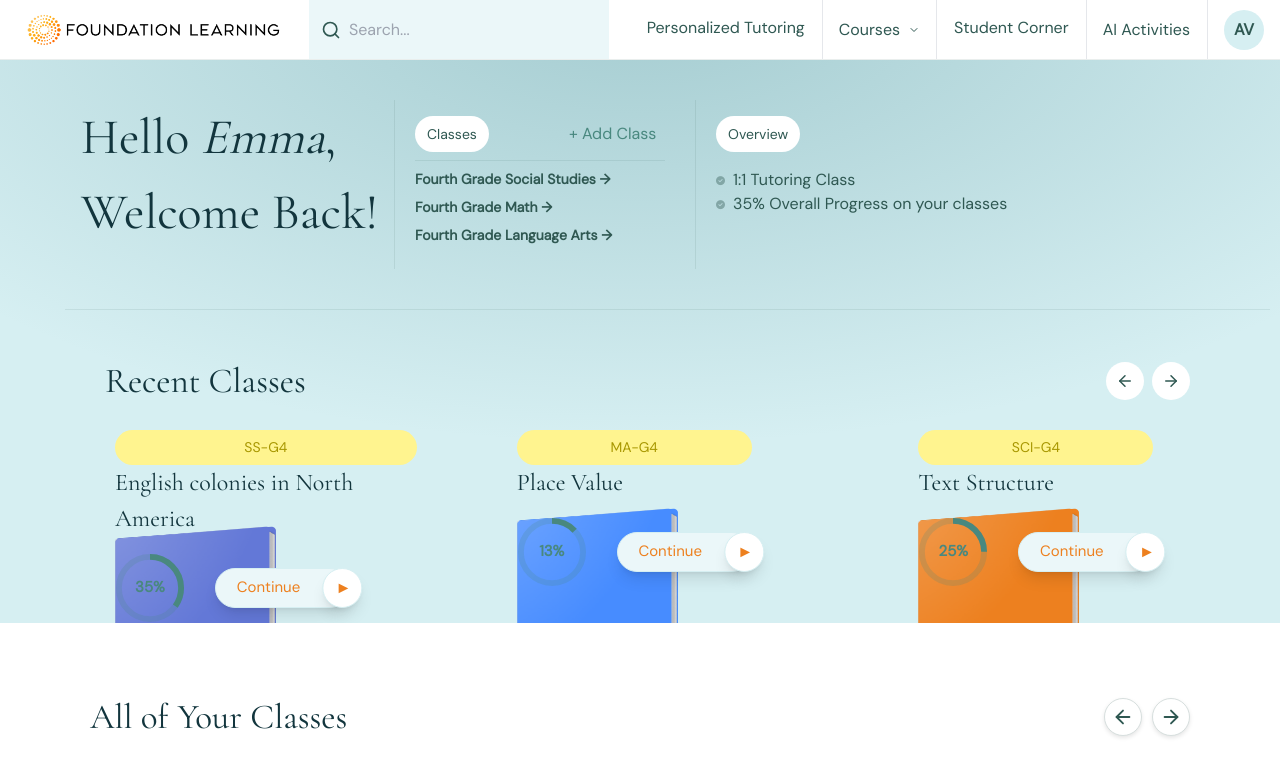
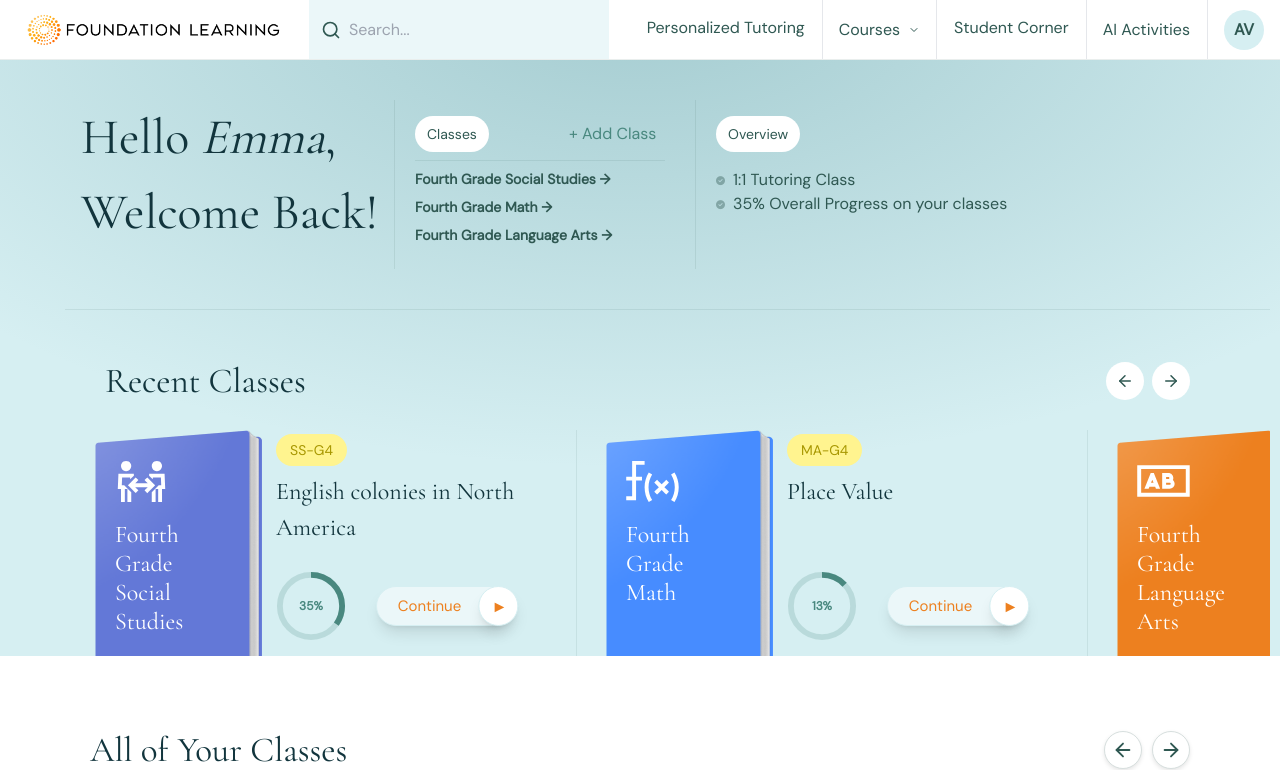
Before and after one commit to pulakkar333/Foundation_learning, a Next.js app: page / in a window 1280 px wide. Shown: the top 770 px of the page. Built offline with nearby package versions, Linux system fonts and the light colour scheme.

Commit message:
complete

```diff
--- a/src/components/slider.tsx
+++ b/src/components/slider.tsx
@@ -16,6 +16,7 @@ interface ClassItem {
 interface SliderProps {
   title: string;
   data: ClassItem[];
+  className?: string;
 }
 
 export default function Slider({ title, data }: SliderProps) {
@@ -32,18 +33,41 @@ export default function Slider({ title, data }: SliderProps) {
           {title}
         </h2>
 
-        <div className="flex gap-[8px] md:pr-[42px] xl:pr-[80px]">
+        <div
+          style={{ paddingRight: "" }}
+          className="flex gap-[8px] md:pr-[42px] xl:pr-[80px]"
+        >
           <button
             className="w-[38px] h-[38px] p-[10px] bg-[#FFF] rounded-full"
             onClick={prevSlide}
           >
-            <ArrowLeft size={18} className="text-[#2F5852]" />
+            <ArrowLeft
+              size={18}
+              className="text-gray-700"
+              style={{
+                color: "#2F5852",
+                fontSize: "13.256px",
+                fontWeight: "900",
+                letterSpacing: "1.326px",
+                textTransform: "uppercase",
+              }}
+            />
           </button>
           <button
             className="w-auto h-[38px] p-[10px] bg-white rounded-full"
             onClick={nextSlide}
           >
-            <ArrowRight size={18} className="text-[#2F5852]" />
+            <ArrowRight
+              size={18}
+              className="text-gray-700"
+              style={{
+                color: "#2F5852",
+                fontSize: "13.256px",
+                fontWeight: "900",
+                letterSpacing: "1.326px",
+                textTransform: "uppercase",
+              }}
+            />
           </button>
         </div>
       </div>
@@ -54,7 +78,22 @@ export default function Slider({ title, data }: SliderProps) {
           style={{ transform: `translateX(-${currentIndex * 100}%)` }}
         >
           {data.map((classItem, index) => (
-            <div key={index} className="w-full md:w-1/2">
+            <div
+              key={index}
+              className="w-full sm:w-1/1 md:w-1/1 lg:w-1/2 md:pl-[px] relative"
+            >
+              {index !== 0 && (
+                <div
+                  className="h-full w-px absolute left-0 top-0 bottom-0 ssm:hidden md:block xl:block"
+                  style={{
+                    strokeWidth: "1px",
+                    stroke: "rgba(47, 88, 82, 0.00)",
+                    opacity: 0.3,
+                    backgroundColor: "rgba(47, 88, 82, 0.3)",
+                  }}
+                ></div>
+              )}
+
               <div className="flex flex-col items-center ssm:flex-row ssm:px-[35px] md:px-[40px] xl:px-[50px]">
                 <div className="relative">
                   {classItem.images.map((imgSrc, idx) => (
@@ -64,22 +103,85 @@ export default function Slider({ title, data }: SliderProps) {
                       alt={`Image ${idx + 1} - ${classItem.title}`}
                       width={161}
                       height={256}
-                      className="absolute xl:w-[161px] xl:h-[226px] md:w-[161px] md:h-[226px] ssm:w-[132px] ssm:h-[195px]"
+                      className={`absolute
+      ${
+        idx === 0
+          ? "relative top-[6px] right-[14px]"
+          : idx === 1
+          ? "bottom-0 left-[-16px]"
+          : "bottom-0 right-[20px]"
+      }
+      xl:w-[161px] xl:h-[226px]
+      md:w-[161px] md:h-[226px]
+      ssm:w-[132px] ssm:h-[195px]`}
                       style={{ maxWidth: "none" }}
                     />
                   ))}
+
+                  <div className="absolute inset-0 flex flex-col xl:mt-[30px] md:mt-[20px] ssm:mt-[20px]">
+                    <Image
+                      src={classItem.svgIcon}
+                      alt="Custom SVG"
+                      width={53}
+                      height={42}
+                      className="text-white mb-2 xl:w-[53px] xl:h-[42px] md:w-[53px] md:h-[42px] ssm:w-[41px] ssm:h-[32px]"
+                    />
+
+                    <h3
+                      className="xl:text-[24px] md:text-[24px] ssm:text-[20px] text-white"
+                      style={{
+                        fontFamily: '"Cormorant Garamond", serif',
+                        fontStyle: "normal",
+                        fontWeight: 500,
+                        lineHeight: "normal",
+                        marginTop: "10px",
+                        textAlign: "left",
+                        marginRight: "50px",
+                      }}
+                    >
+                      {classItem.title}
+                    </h3>
                   </div>
+                </div>
+
                 <div className="flex flex-col justify-center">
-                  <span className="flex items-center justify-center px-[14px] py-[7px] rounded-full bg-[#FFF48F] text-[#A89700] text-[14px]">
+                  <div className="flex flex-col items-center ssm:items-start sm:items-start gap-2">
+                    <span
+                      className="flex flex-shrink-0 items-center justify-center w-auto h-[32px] px-[14px] py-[7px] rounded-full bg-[#FFF48F] ssm:self-start"
+                      style={{
+                        transform: "rotate(-0.092deg)",
+                        overflow: "hidden",
+                        textAlign: "right",
+                        textOverflow: "ellipsis",
+                        fontSize: "14px",
+                        fontStyle: "normal",
+                        fontWeight: 400,
+                        lineHeight: "normal",
+                        color: "#A89700",
+                        display: "-webkit-box",
+                        WebkitBoxOrient: "vertical",
+                        WebkitLineClamp: 1,
+                      }}
+                    >
                       {classItem.code}
                     </span>
-                  <h3 className="text-[24px] text-[#12353D] font-medium font-cormorant">
+
+                    <h3 className="xl:text-[24px] md:text-[24px] ssm:text-[20px] font-medium text-[#12353D] font-cormorant xl:w-[250px] xl:h-[87px] md:w-[250px] md:h-[87px] ssm:self-start ssm:w-[186px] ssm:h-[48px] mb-[10px]">
                       {classItem.topic}
                     </h3>
-                  <div className="flex items-center space-x-[30px] mt-4">
-                    <div className="relative w-[70px] h-[70px]">
+                  </div>
+
+                  <div className="flex items-center xl:space-x-[30px] md:space-x-[48px] ssm:space-x-[5px] ssm:mt-[20px] xl:mt-0 md:mt-0 mb-[10px]">
+                    <div className="relative xl:w-[70px] xl:h-[70px] md:w-[70px] md:h-[70px] ssm:w-[40px] ssm:h-[40px]">
                       <svg className="w-full h-full" viewBox="0 0 36 36">
-                        <circle cx="18" cy="18" r="16" fill="none" stroke="#49887F33" strokeWidth="3" />
+                        <circle
+                          cx="18"
+                          cy="18"
+                          r="16"
+                          fill="none"
+                          stroke="#49887F33"
+                          strokeWidth="3"
+                        />
                         <circle
                           cx="18"
                           cy="18"
@@ -92,16 +194,23 @@ export default function Slider({ title, data }: SliderProps) {
                           transform="rotate(-90 18 18)"
                         />
                       </svg>
-                      <span className="absolute inset-0 flex items-center justify-center font-semibold text-[#49887F] text-[15px]">
+                      <span className="absolute inset-0 flex items-center justify-center font-semibold text-[#49887F] ssm:text-[12px] text-[15px]">
                         {classItem.progress}%
                       </span>
                     </div>
-                    <button className="relative flex items-center justify-center w-[135px] h-[40px] rounded-[100px] border border-[#D6EFF2] bg-[#EBF7F9] font-medium shadow-lg">
-                      <span className="text-[#ED801F] text-[15px] mr-[28px]">Continue</span>
-                      <span className="absolute right-0 translate-x-1/3 bg-white rounded-full flex items-center justify-center border border-[#D6EFF2] w-[40px] h-[40px] shadow-lg">
-                        <span className="text-[#ED801F] text-[18px] font-extrabold">▶</span>
+
+                    <div className="relative">
+                      <button className="relative flex items-center justify-center ssm:w-[127px] ssm:h-[40px] md:w-[135px] md:h-[40px] xl:w-[135px] xl:h-[40px] flex-shrink-0 rounded-[100px] border border-[#D6EFF2] bg-[#EBF7F9] font-medium shadow-lg">
+                        <span className="text-[#ED801F] ssm:text-[15px] md:text-[15px] xl:text-[15px] ssm:mr-[28px]">
+                          Continue
+                        </span>
+                        <span className="absolute ssm:mr-[14px] md:mr-[5px] xl:mr-[5px] right-0 translate-x-1/3 bg-white rounded-full flex items-center justify-center border border-[#D6EFF2] xl:w-[40px] xl:h-[40px] md:w-[42px] md:h-[42px] ssm:w-[40px] ssm:h-[40px] shadow-lg">
+                          <span className="text-[#ED801F] text-[18px] font-extrabold inline-block">
+                            ▶
+                          </span>
                         </span>
                       </button>
+                    </div>
                   </div>
                 </div>
               </div>
```
Lines whose indentation alone changed are shown as unchanged.
